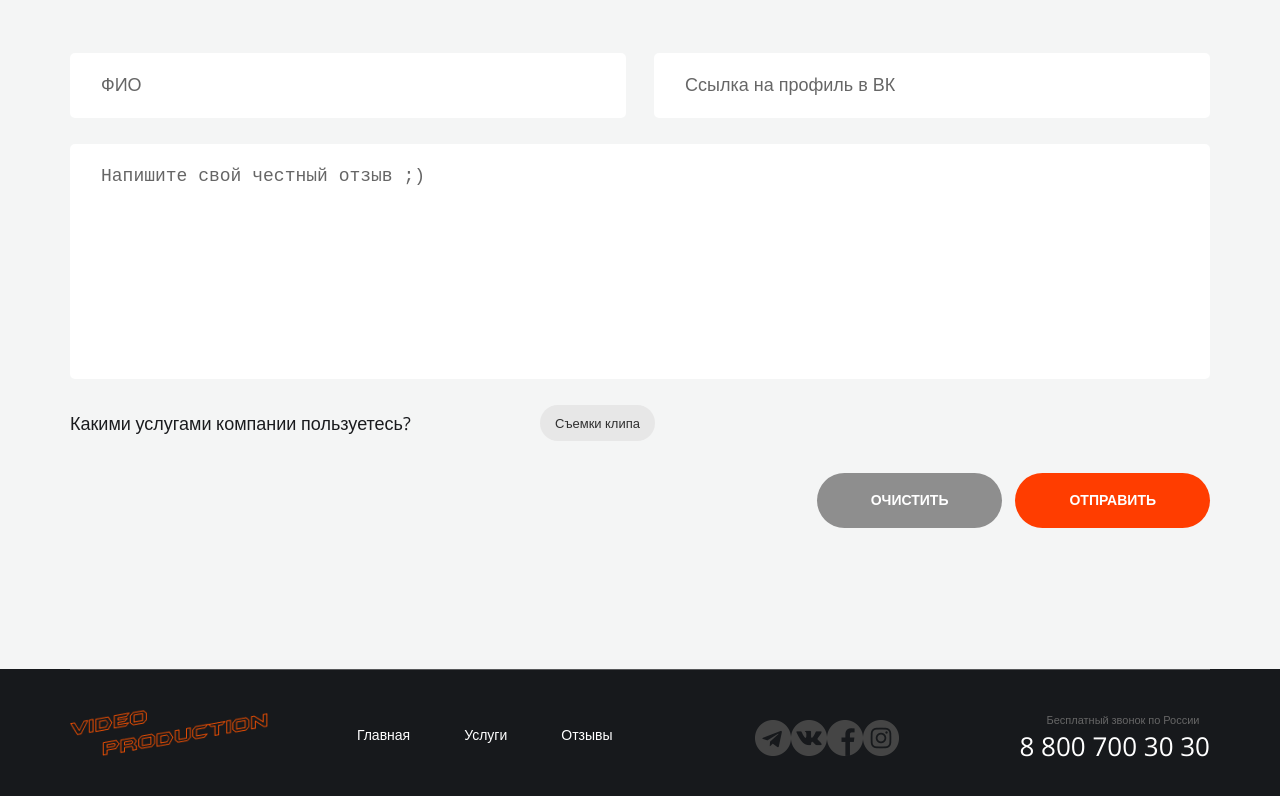
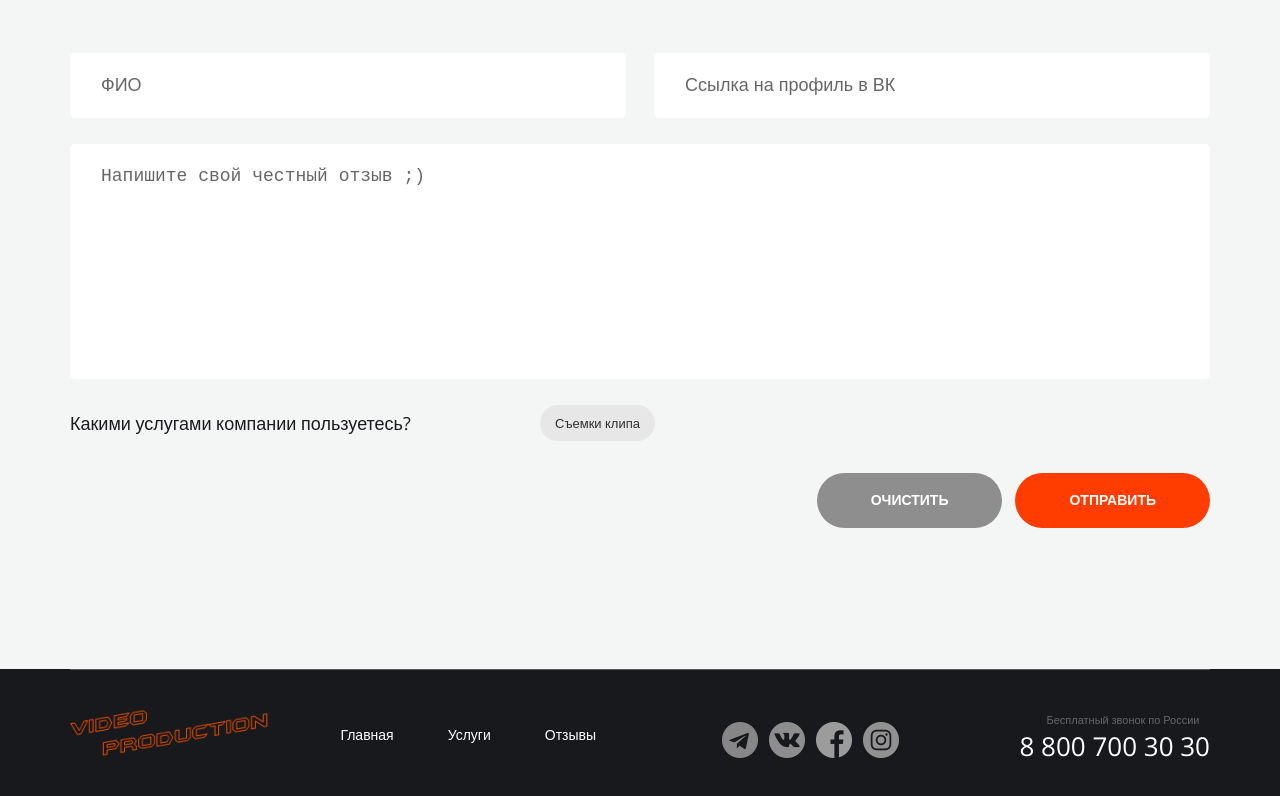
Before and after one commit to grunknown/videoproduction, a plain HTML site: page reviews.html in a window 1280 px wide. Shown: the part 2526-3322 px from the top of the page. Drawn offline with nearby package versions, Linux system fonts and the light colour scheme.

Commit message:
Add files via upload

```diff
--- a/reviews.html
+++ b/reviews.html
@@ -231,16 +231,16 @@
                     </nav>
                     <div class="social">
                         <a href="#" class="social__link">
-                            <img src="./images/telegram.png" alt="telegram" class="social__img">
+                            <div class="social__link-tg"></div>
                         </a>
                         <a href="#" class="social__link">
-                            <img src="./images/vk.png" alt="vk" class="social__img">
+                            <div class="social__link-vk"></div>
                         </a>
                         <a href="#" class="social__link">
-                            <img src="./images/facebook.png" alt="facebook" class="social__img">
+                            <div class="social__link-fb"></div>
                         </a>
-                        <a href="#" class="social__link">
-                            <img src="./images/instagram.png" alt="instagram" class="social__img">
+                        <a href="#" class="social__link ">
+                            <div class="social__link-in"></div>
                         </a>
                     </div>
                     <adress class="contacts">
```
Also changed, not shown: service.html (+5 -5 lines).
